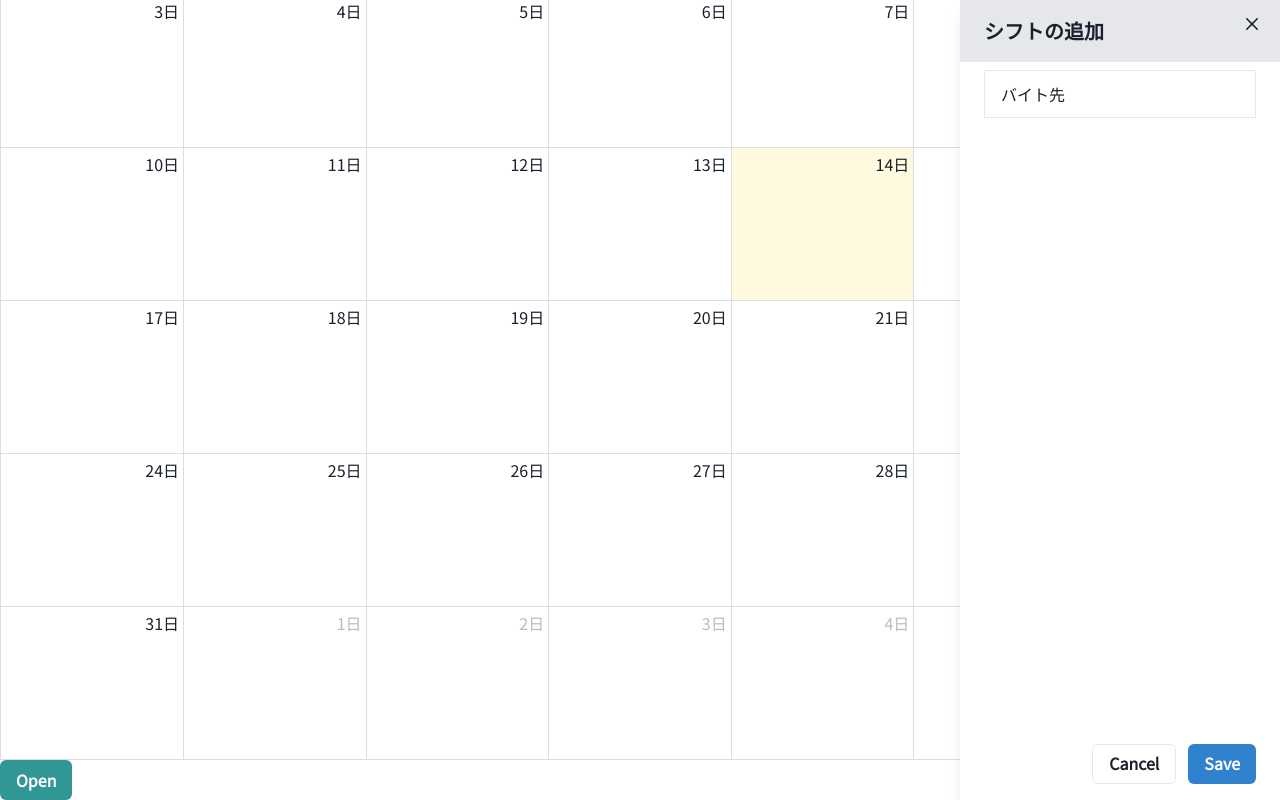
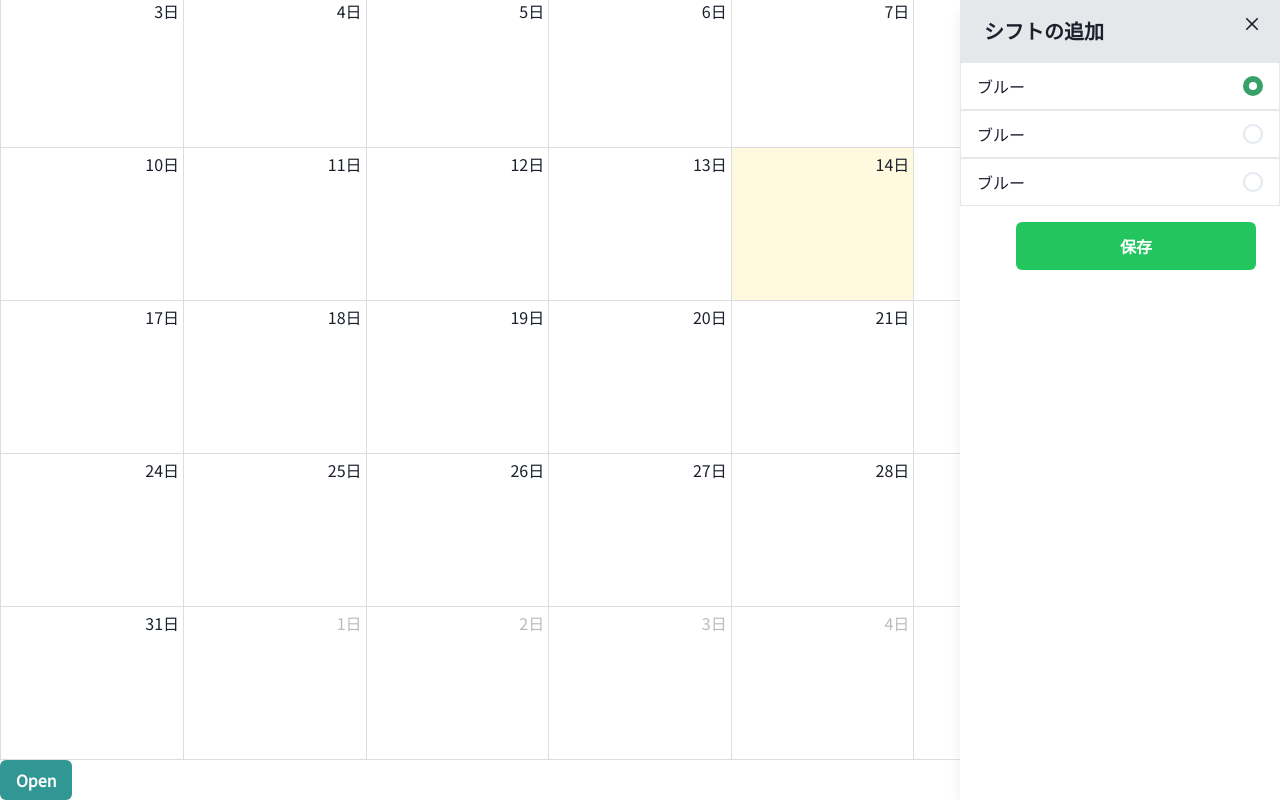
Before and after one commit to Yu-7777/hackit_2024, a Next.js app in the folder front/: page /user in a window 1280 px wide. Both pictures are taken after a click on the button "Open". Shown: the part 318-1118 px from the top of the page. Built offline with nearby package versions, Linux system fonts and the light colour scheme.

Commit message:
ADD:選択画面のコンポーネントの作成

```diff
--- /dev/null
+++ b/front/app/components/Calendar.tsx
@@ -0,0 +1,18 @@
+import { Calendar } from '@fullcalendar/core';
+import dayGridPlugin from '@fullcalendar/daygrid';
+import timeGridPlugin from '@fullcalendar/timegrid';
+import listPlugin from '@fullcalendar/list';
+import interactionPlugin from '@fullcalendar/interaction';
+
+let calendarEl = document.getElementById('calendar');
+let calendar = new Calendar(calendarEl, {
+  plugins: [ interactionPlugin ],
+
+  dateClick: function(info) {
+    alert('Clicked on: ' + info.dateStr);
+    alert('Coordinates: ' + info.jsEvent.pageX + ',' + info.jsEvent.pageY);
+    alert('Current view: ' + info.view.type);
+    // change the day's background color just for fun
+    info.dayEl.style.backgroundColor = 'red';
+  }
+});
--- a/front/app/components/ChooseBox.tsx
+++ b/front/app/components/ChooseBox.tsx
@@ -1,12 +1,21 @@
 import React from "react";
-import { Radio, RadioGroup } from "@chakra-ui/react";
+import { Radio, RadioGroup, Stack } from "@chakra-ui/react";
 
-const ChooseBox = ({ children }: { children: any }) => {
+const ChooseBox = ({ titleName, num }: { titleName: any, num : any }) => {
+  const [value, setValue] = React.useState("1");
   return (
     <div className="h-12 border border-gray-200 flex items-center justify-between px-4">
-      <span>{children}</span>
+      <span>{titleName}</span>
       <span>
-        <Radio className="rounded-lg focus:ring-red-600" name="1" />
+        <RadioGroup onChange={setValue} value={value}>
+          <Stack direction="row">
+            <Radio
+              value={num}
+              size="lg"
+              colorScheme="green"
+            />
+          </Stack>
+        </RadioGroup>
       </span>
     </div>
   );
--- a/front/app/components/Header.tsx
+++ b/front/app/components/Header.tsx
@@ -23,6 +23,7 @@ export const Header = ({ isSideMenuOpen, toggleSideMenu } : { isSideMenuOpen : a
     // ボタンがクリックされた時の処理
     console.log("ボタンがクリックされました");
   };
+
 
   return (
     <header className="h-16 w-full flex items-center px-4 border border-gray-200">
--- a/front/app/components/Sidepeak.tsx
+++ b/front/app/components/Sidepeak.tsx
@@ -1,6 +1,8 @@
 import { Drawer, DrawerBody, DrawerFooter, DrawerHeader, DrawerContent, DrawerCloseButton, Button, useDisclosure } from "@chakra-ui/react";
 import React from "react";
 import InputBox from "./inputBox";
+import ChooseBox from "./ChooseBox";
+import SaveButton from "./SavaButton";
 
 const Sidepeak = ({ headername = "シフトの追加" }) => {
   const { isOpen, onOpen, onClose } = useDisclosure();
@@ -22,16 +24,11 @@ const Sidepeak = ({ headername = "シフトの追加" }) => {
             <DrawerCloseButton />
             {headername}
           </DrawerHeader>
-
-          <DrawerBody>
-            <InputBox inputName={"バイト先"} round={""}/>
-          </DrawerBody>
-
+          <ChooseBox titleName={"ブルー"} num={"1"} ></ChooseBox>
+          <ChooseBox titleName={"ブルー"} num={"2"} ></ChooseBox>
+          <ChooseBox titleName={"ブルー"} num={"3"} ></ChooseBox>
           <DrawerFooter>
-            <Button variant="outline" mr={3} onClick={onClose}>
-              Cancel
-            </Button>
-            <Button colorScheme="blue">Save</Button>
+            <SaveButton />
           </DrawerFooter>
         </DrawerContent>
       </Drawer>
--- a/front/package.json
+++ b/front/package.json
@@ -17,14 +17,17 @@
     "@fullcalendar/core": "^6.1.11",
     "@fullcalendar/daygrid": "^6.1.11",
     "@fullcalendar/interaction": "^6.1.11",
+    "@fullcalendar/list": "^6.1.11",
     "@fullcalendar/react": "^6.1.11",
+    "@fullcalendar/timegrid": "^6.1.11",
     "formik": "^2.4.5",
     "framer-motion": "^11.0.8",
     "next": "14.1.3",
     "next-transpile-modules": "^10.0.1",
     "react": "^18",
     "react-dom": "^18",
-    "react-icons": "^5.0.1"
+    "react-icons": "^5.0.1",
+    "react-router-dom": "^6.22.3"
   },
   "devDependencies": {
     "@types/node": "^20",
```
Also changed, not shown: front/app/expected/components/SidePeak.tsx (+1 -10 lines), 1 other file (tests, documents, lock files or other folders).
